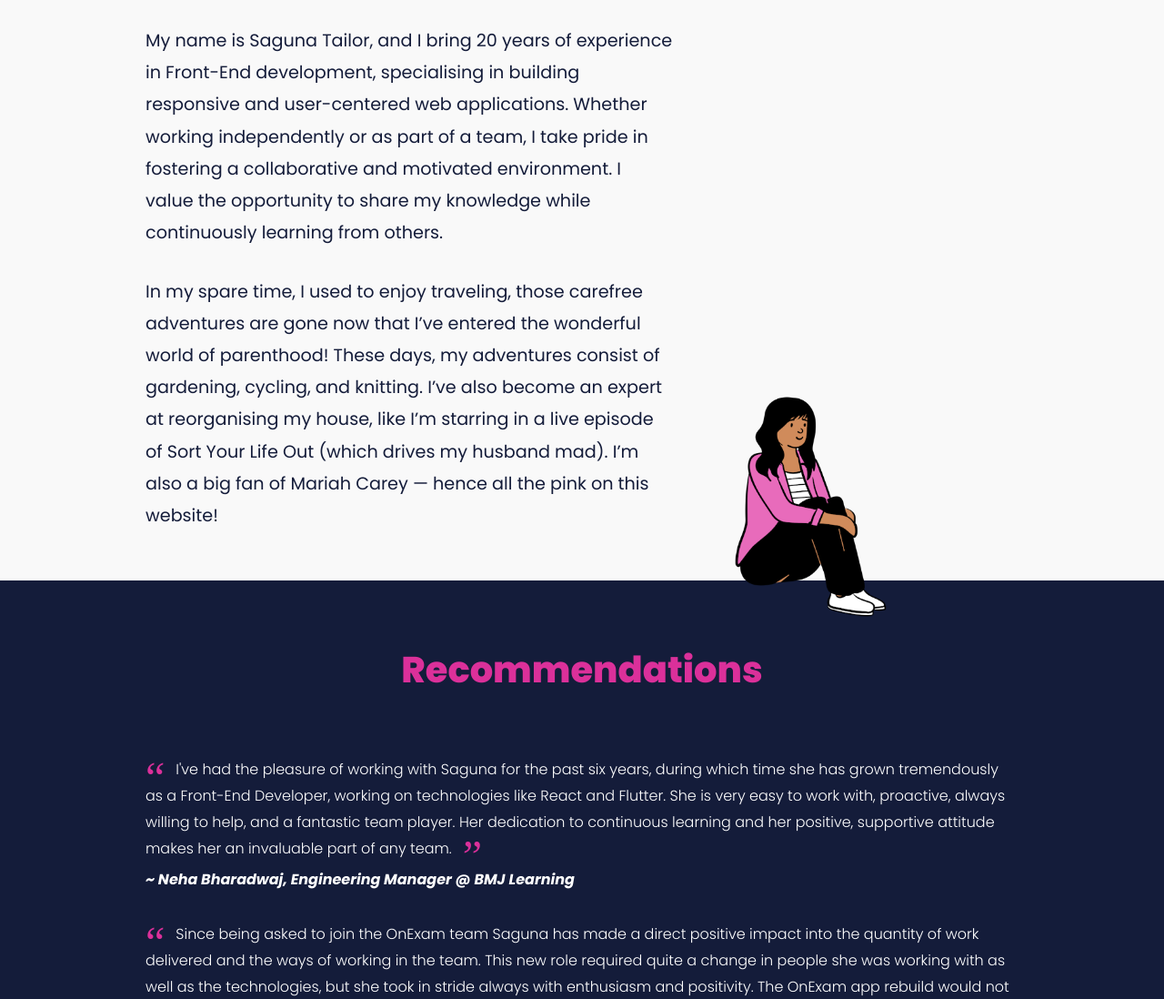
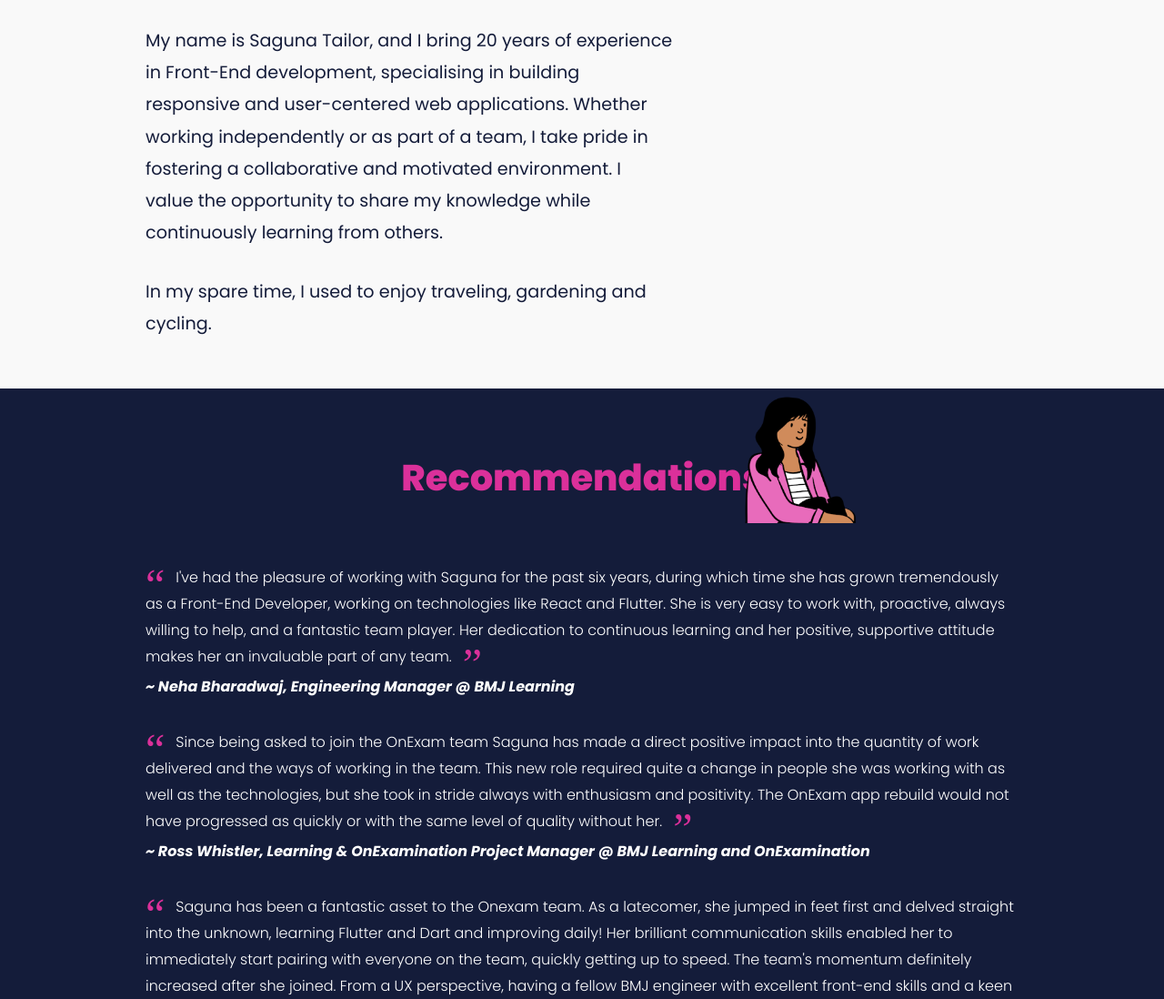
Before and after one commit to sagunatailor/portfolio, a website: page index.html in a window 1280 px wide. Shown: the part 669-1767 px from the top of the page at 91% size. Drawn offline with Linux system fonts and the light colour scheme.

Commit message:
Update index.html

```diff
--- a/index.html
+++ b/index.html
@@ -68,13 +68,8 @@
               knowledge while continuously learning from others.
             </p>
             <p>
-              In my spare time, I used to enjoy traveling, those carefree
-              adventures are gone now that I’ve entered the wonderful world of
-              parenthood! These days, my adventures consist of gardening,
-              cycling, and knitting. I’ve also become an expert at reorganising
-              my house, like I’m starring in a live episode of Sort Your Life
-              Out (which drives my husband mad). I’m also a big fan of Mariah
-              Carey — hence all the pink on this website!
+              In my spare time, I used to enjoy traveling, gardening and
+              cycling.
             </p>
           </div>
           <figure><img src="images/me.png" alt="devices" /></figure>
```
